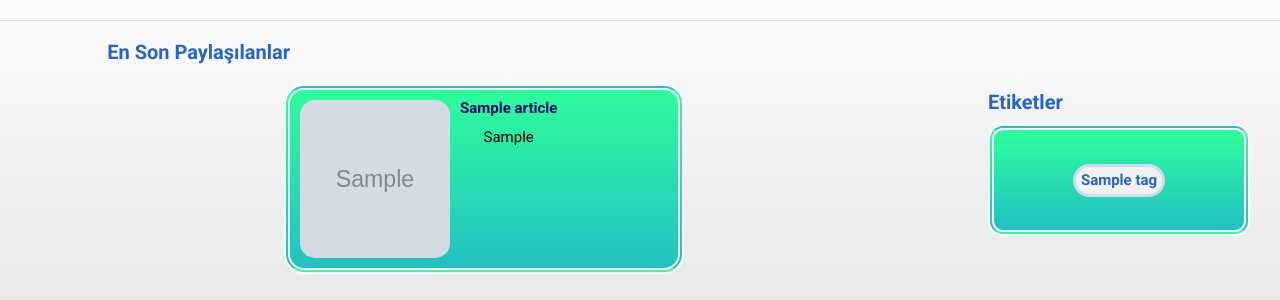
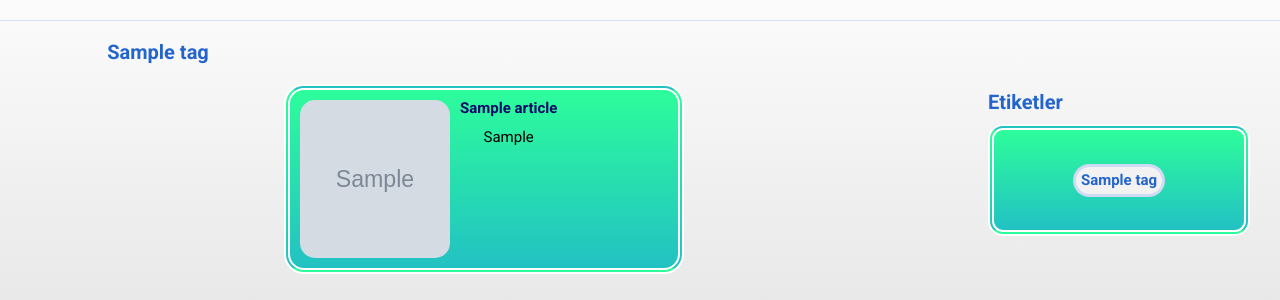
Before and after one commit to kemalayhan/personal-blog, a Django app: a page that uses blogsrc/templates/cards.html in a window 1280 px wide. Shown: the part 60-360 px from the top of the page. Run offline with Django 3.2, Linux system fonts and the light colour scheme; tables that the repository leaves empty hold one stand-in row (values such as "Sample post"); grey boxes marked "Sample" are stand-in pictures; some libraries are stand-ins or nearby versions.

Commit message:
Reverse ordering article, showing tag title

```diff
--- a/blogsrc/articles/models.py
+++ b/blogsrc/articles/models.py
@@ -13,6 +13,9 @@ class Article(models.Model):
     created = models.DateField(auto_now_add=True)
     updated = models.DateField(auto_now=True)
     tag = models.ManyToManyField('Tag')
+
+    class Meta:
+        ordering = ['-pk']
 
     def __str__(self):
         return self.title
--- a/blogsrc/articles/views.py
+++ b/blogsrc/articles/views.py
@@ -18,6 +18,7 @@ class ArticleListView(TagMixin, ListView):
 class ArticleTagView(TagMixin, DetailView):
     model = Tag
     template_name = "cards.html"
+    context_object_name = "tag"
 
     def get_context_data(self, **kwargs):
         context = super().get_context_data(**kwargs)
--- a/blogsrc/templates/cards.html
+++ b/blogsrc/templates/cards.html
@@ -10,7 +10,12 @@
 {% block body %}
 <div class="cards-and-header">
     <header class="card-header">
-        <h1 class="card-heading">En Son Paylaşılanlar</h1>
+    {% if tag %}
+    <h1 class="card-heading">{{ tag.title }}</h1>
+    {% else %}
+    <h1 class="card-heading">En Son Paylaşılanlar</h1>
+    {% endif %}
+
     </header>
     <div class="card-container">
     {% for article in articles %}
```
Also changed, not shown: blogsrc/articles/migrations/0008_auto_20201214_1249.py (added), blogsrc/articles/migrations/0009_auto_20201214_1249.py (added), blogsrc/articles/migrations/0010_auto_20201214_1251.py (added).
